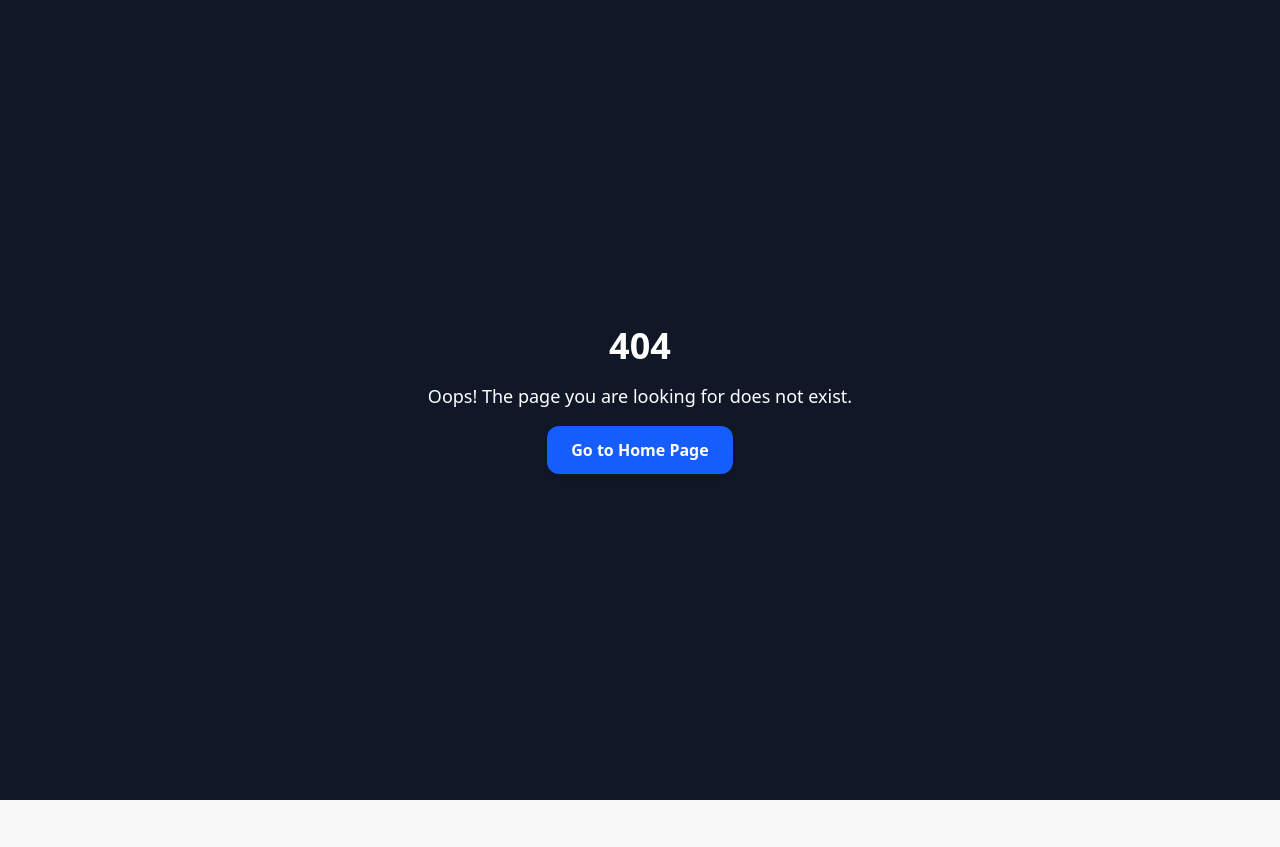
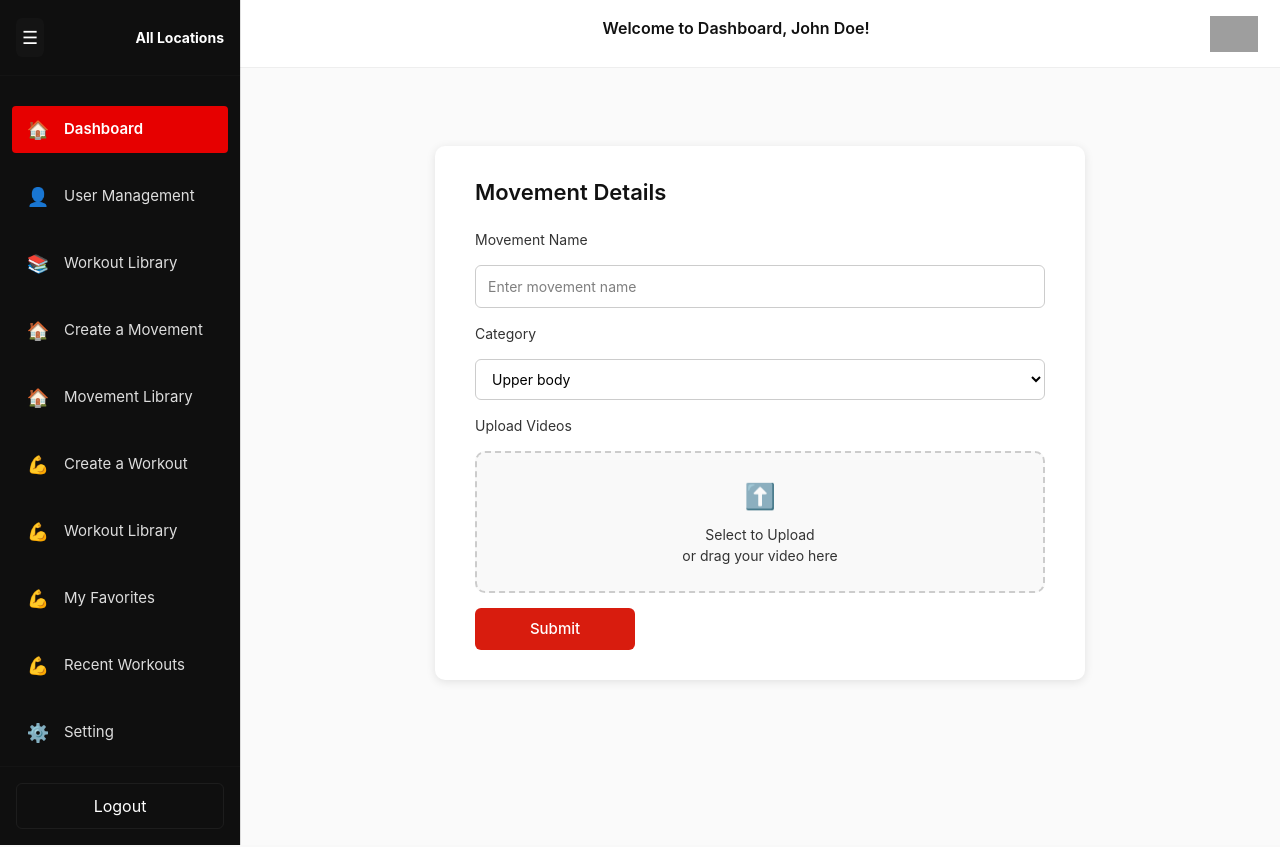
Before and after one commit to developeritexpert/Kick-Boxing-Club, a Next.js app: page /admin/movement/create in a window 1280 px wide. Before the commit this address had no page. Shown: the top 847 px of the page. Before the commit the page ends 800 px from the top, so only its background shows below. Built offline with nearby package versions, Linux system fonts and the light colour scheme; no server answers; grey boxes are pictures that could not be loaded.

Commit message:
View: movement library pages

```diff
--- /dev/null
+++ b/app/(dashboard)/admin/movement/create/page.tsx
@@ -0,0 +1,6 @@
+import React from "react";
+import CreateMovement from "@/components/admin/movement/createMovement";
+
+export default function WorkoutsPage() {
+  return <CreateMovement />;
+}
--- /dev/null
+++ b/app/(dashboard)/admin/movement/library/page.tsx
@@ -0,0 +1,6 @@
+import React from "react";
+import MovementLibrary from "@/components/admin/movement/MovementLibrary";
+
+export default function WorkoutsPage() {
+  return <MovementLibrary />;
+}
--- /dev/null
+++ b/components/admin/movement/CreateMovement.css
@@ -0,0 +1,100 @@
+.movement-container {
+  display: flex;
+  justify-content: center;
+  align-items: center;
+  /* height: 80px; */
+  background-color: #fafafa;
+  margin-top: 50px;
+}
+
+.movement-card {
+  background: #fff;
+  padding: 30px 40px;
+  border-radius: 10px;
+  box-shadow: 0 2px 10px rgba(0,0,0,0.1);
+  width: 650px;
+}
+
+.movement-card h2 {
+  margin-bottom: 20px;
+  font-size: 22px;
+  font-weight: 600;
+  color: #111;
+  /* text-align: center; */
+}
+
+.movement-form {
+  display: flex;
+  flex-direction: column;
+  gap: 15px;
+}
+
+.movement-form label {
+  font-size: 14px;
+  color: #333;
+}
+
+.movement-form input[type="text"],
+.movement-form select {
+  padding: 10px 12px;
+  border: 1px solid #ccc;
+  border-radius: 6px;
+  font-size: 14px;
+  outline: none;
+  transition: 0.2s ease;
+}
+
+.movement-form input[type="text"]:focus,
+.movement-form select:focus {
+  border-color: #e30d1a;
+}
+
+.upload-box {
+  border: 2px dashed #ccc;
+  border-radius: 10px;
+  text-align: center;
+  padding: 25px;
+  position: relative;
+  background-color: #f9f9f9;
+}
+
+.upload-label {
+  display: flex;
+  flex-direction: column;
+  align-items: center;
+  cursor: pointer;
+  color: #777;
+  font-size: 14px;
+}
+
+.upload-icon {
+  font-size: 25px;
+  margin-bottom: 8px;
+}
+
+.upload-box input[type="file"] {
+  display: none;
+}
+
+.file-name {
+  margin-top: 10px;
+  color: #333;
+  font-size: 13px;
+}
+
+.submit-btn {
+  background-color: #d81c0e;
+  border: none;
+  color: white;
+  padding: 10px 0;
+  border-radius: 6px;
+  cursor: pointer;
+  font-weight: 500;
+  font-size: 15px;
+  transition: 0.3s ease;
+  width: 160px;
+}
+
+.submit-btn:hover {
+  background-color: #b2160c;
+}
--- /dev/null
+++ b/components/admin/movement/MovementLibrary.css
@@ -0,0 +1,101 @@
+.library-container {
+  background-color: #fafafa;
+  padding: 40px;
+  min-height: calc(100vh - 80px);
+}
+
+.library-header {
+  display: flex;
+  justify-content: flex-start;
+  align-items: center;
+  gap: 15px;
+  margin-bottom: 25px;
+}
+
+.search-input {
+  padding: 10px 15px;
+  border-radius: 8px;
+  border: 1px solid #ccc;
+  width: 250px;
+  font-size: 14px;
+  outline: none;
+  transition: 0.3s ease;
+}
+
+.search-input:focus {
+  border-color: #e30d1a;
+}
+
+.category-filter {
+  padding: 10px 15px;
+  border-radius: 8px;
+  border: 1px solid #ccc;
+  background-color: white;
+  font-size: 14px;
+  outline: none;
+  cursor: pointer;
+}
+
+.table-container {
+  background-color: white;
+  border-radius: 10px;
+  overflow: hidden;
+  box-shadow: 0 2px 8px rgba(0,0,0,0.1);
+}
+
+.movement-table {
+  width: 100%;
+  border-collapse: collapse;
+}
+
+.movement-table thead {
+  background-color: #111;
+  color: #fff;
+}
+
+.movement-table th, .movement-table td {
+  padding: 14px 20px;
+  text-align: left;
+  font-size: 14px;
+}
+
+.movement-table tbody tr:nth-child(even) {
+  background-color: #f8f8f8;
+}
+
+.movement-table tbody tr:hover {
+  background-color: #f1f1f1;
+}
+
+.edit-btn,
+.delete-btn {
+  padding: 6px 14px;
+  margin-right: 8px;
+  border: none;
+  border-radius: 5px;
+  font-size: 13px;
+  cursor: pointer;
+  transition: 0.3s ease;
+  display: inline-flex;
+  align-items: center;
+  gap: 4px;
+}
+
+.edit-btn {
+  background-color: #d81c0e;
+  color: white;
+}
+
+.edit-btn:hover {
+  background-color: #b2160c;
+}
+
+.delete-btn {
+  background-color: #efefef;
+  color: #333;
+  border: 1px solid #ccc;
+}
+
+.delete-btn:hover {
+  background-color: #ddd;
+}
--- /dev/null
+++ b/components/admin/movement/MovementLibrary.tsx
@@ -0,0 +1,76 @@
+"use client";
+
+import React, { useState } from "react";
+import "./MovementLibrary.css";
+
+const MovementLibrary: React.FC = () => {
+  const [searchTerm, setSearchTerm] = useState("");
+  const [filter, setFilter] = useState("All");
+
+  const movements = [
+    { name: "Jump Squats", category: "HIIT", addedBy: "John Doe" },
+    { name: "Jab-Cross Combo", category: "Boxing", addedBy: "Sarah K." },
+    { name: "Roundhouse Kick", category: "Kickboxing", addedBy: "Mark P." },
+    { name: "Burpees", category: "HIIT", addedBy: "Lisa T." },
+    { name: "Hook-Uppercut Combo", category: "Boxing", addedBy: "Alex R." },
+    { name: "Side Kick", category: "Kickboxing", addedBy: "John D." },
+  ];
+
+  const filteredMovements = movements.filter(
+    (m) =>
+      m.name.toLowerCase().includes(searchTerm.toLowerCase()) &&
+      (filter === "All" || m.category === filter)
+  );
+
+  return (
+    <div className="library-container">
+      <div className="library-header">
+        <input
+          type="text"
+          placeholder="🔍  Search..."
+          className="search-input"
+          value={searchTerm}
+          onChange={(e) => setSearchTerm(e.target.value)}
+        />
+        <select
+          className="category-filter"
+          value={filter}
+          onChange={(e) => setFilter(e.target.value)}
+        >
+          <option>All</option>
+          <option>HIIT</option>
+          <option>Boxing</option>
+          <option>Kickboxing</option>
+        </select>
+      </div>
+
+      <div className="table-container">
+        <table className="movement-table">
+          <thead>
+            <tr>
+              <th>Movement Name</th>
+              <th>Category</th>
+              <th>Added By</th>
+              <th>Action</th>
+            </tr>
+          </thead>
+          <tbody>
+            {filteredMovements.map((m, index) => (
+              <tr key={index}>
+                <td>{m.name}</td>
+                <td>{m.category}</td>
+                <td>{m.addedBy}</td>
+                <td>
+                  <button className="edit-btn">✏️ Edit</button>
+                  <button className="delete-btn">🗑 Delete</button>
+                </td>
+              </tr>
+            ))}
+          </tbody>
+        </table>
+      </div>
+    </div>
+  );
+};
+
+export default MovementLibrary;
--- /dev/null
+++ b/components/admin/movement/createMovement.tsx
@@ -0,0 +1,72 @@
+"use client";
+
+import React, { useState } from "react";
+import "./CreateMovement.css";
+
+const CreateMovement: React.FC = () => {
+  const [movementName, setMovementName] = useState("");
+  const [category, setCategory] = useState("Upper body");
+  const [video, setVideo] = useState<File | null>(null);
+
+  const handleFileChange = (e: React.ChangeEvent<HTMLInputElement>) => {
+    if (e.target.files && e.target.files[0]) {
+      setVideo(e.target.files[0]);
+    }
+  };
+
+  const handleSubmit = (e: React.FormEvent) => {
+    e.preventDefault();
+    console.log({ movementName, category, video });
+    alert("Movement submitted!");
+  };
+
+  return (
+    <div className="movement-container">
+      <div className="movement-card">
+        <h2>Movement Details</h2>
+        <form onSubmit={handleSubmit} className="movement-form">
+          <label>Movement Name</label>
+          <input
+            type="text"
+            placeholder="Enter movement name"
+            value={movementName}
+            onChange={(e) => setMovementName(e.target.value)}
+            required
+          />
+
+          <label>Category</label>
+          <select
+            value={category}
+            onChange={(e) => setCategory(e.target.value)}
+          >
+            <option>Upper body</option>
+            <option>Lower body</option>
+            <option>Cardio</option>
+            <option>Full body</option>
+          </select>
+
+          <label>Upload Videos</label>
+          <div className="upload-box">
+            <input
+              type="file"
+              accept="video/*"
+              id="videoUpload"
+              onChange={handleFileChange}
+            />
+            <label htmlFor="videoUpload" className="upload-label">
+              <div className="upload-icon">⬆️</div>
+              <p>Select to Upload<br />or drag your video here</p>
+            </label>
+            {video && <p className="file-name">{video.name}</p>}
+          </div>
+
+          <button type="submit" className="submit-btn">
+            Submit
+          </button>
+        </form>
+      </div>
+    </div>
+  );
+};
+
+export default CreateMovement;
--- a/components/layout/Sidebar.tsx
+++ b/components/layout/Sidebar.tsx
@@ -15,8 +15,13 @@ const menu = [
   { key: "dashboard", label: "Dashboard", icon: "🏠", href: "/admin" },
   { key: "users", label: "User Management", icon: "👤", href: "/admin/users" },
   { key: "workouts", label: "Workout Library", icon: "📚", href: "/admin/workouts" },
-  { key: "create", label: "Create a Workout", icon: "💪", href: "/admin/create" },
-  { key: "builder", label: "Workout Builder", icon: "🧩", href: "/admin/builder" },
+  { key: "movement", label: "Create a Movement", icon: "🏠", href: "/admin/movement/create" },
+  { key: "momentLibrary", label: "Movement Library", icon: "🏠", href: "/admin/movement/library" },
+  { key: "workout", label: "Create a Workout", icon: "💪", href: "/admin/create" },
+  { key: "workoutLibrary", label: "Workout Library", icon: "💪", href: "/admin/workout/library" },
+  { key: "favorites", label: "My Favorites", icon: "💪", href: "/admin/favorites" },
+  { key: "recent", label: "Recent Workouts", icon: "💪", href: "/admin/recent" },
+  // { key: "builder", label: "Workout Builder", icon: "🧩", href: "/admin/builder" },
   { key: "settings", label: "Setting", icon: "⚙️", href: "/admin/settings" },
 ];
 
```
